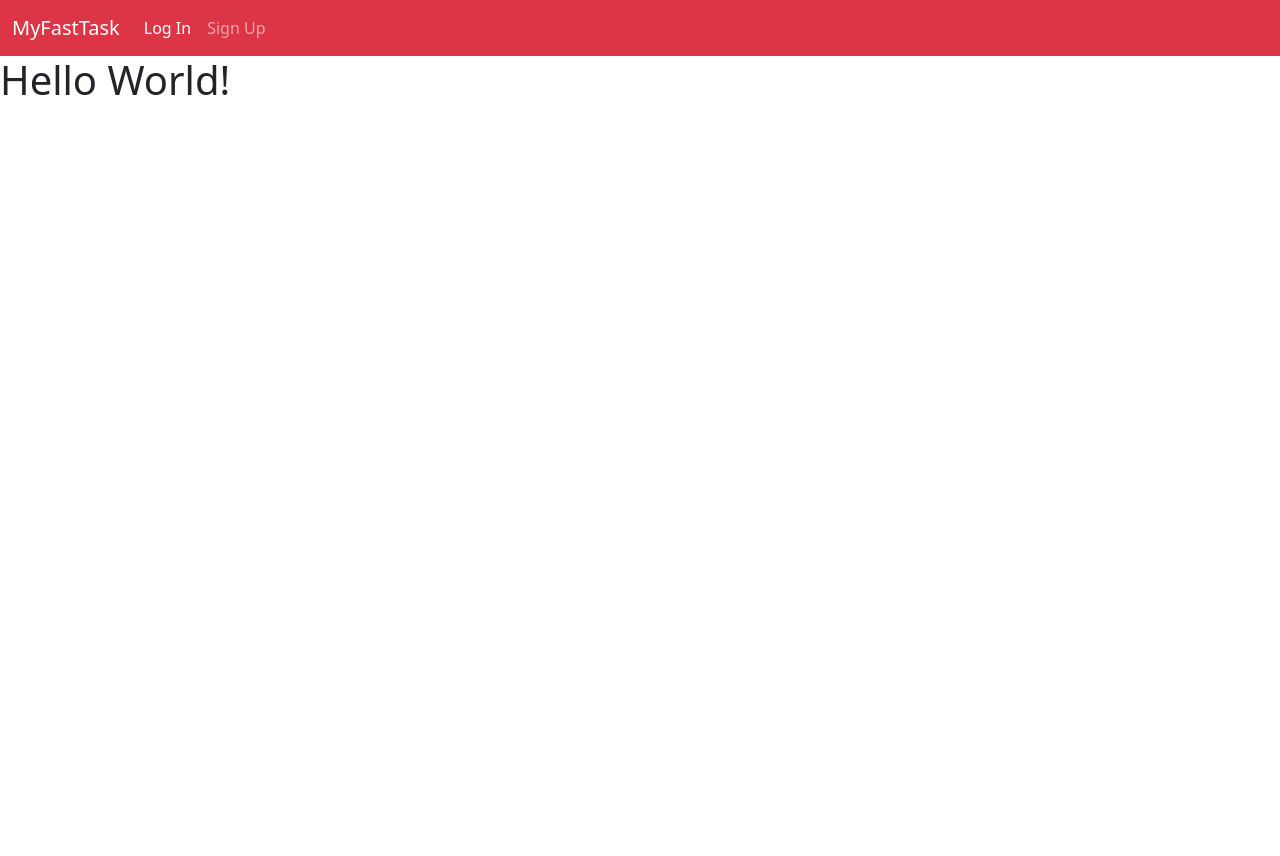
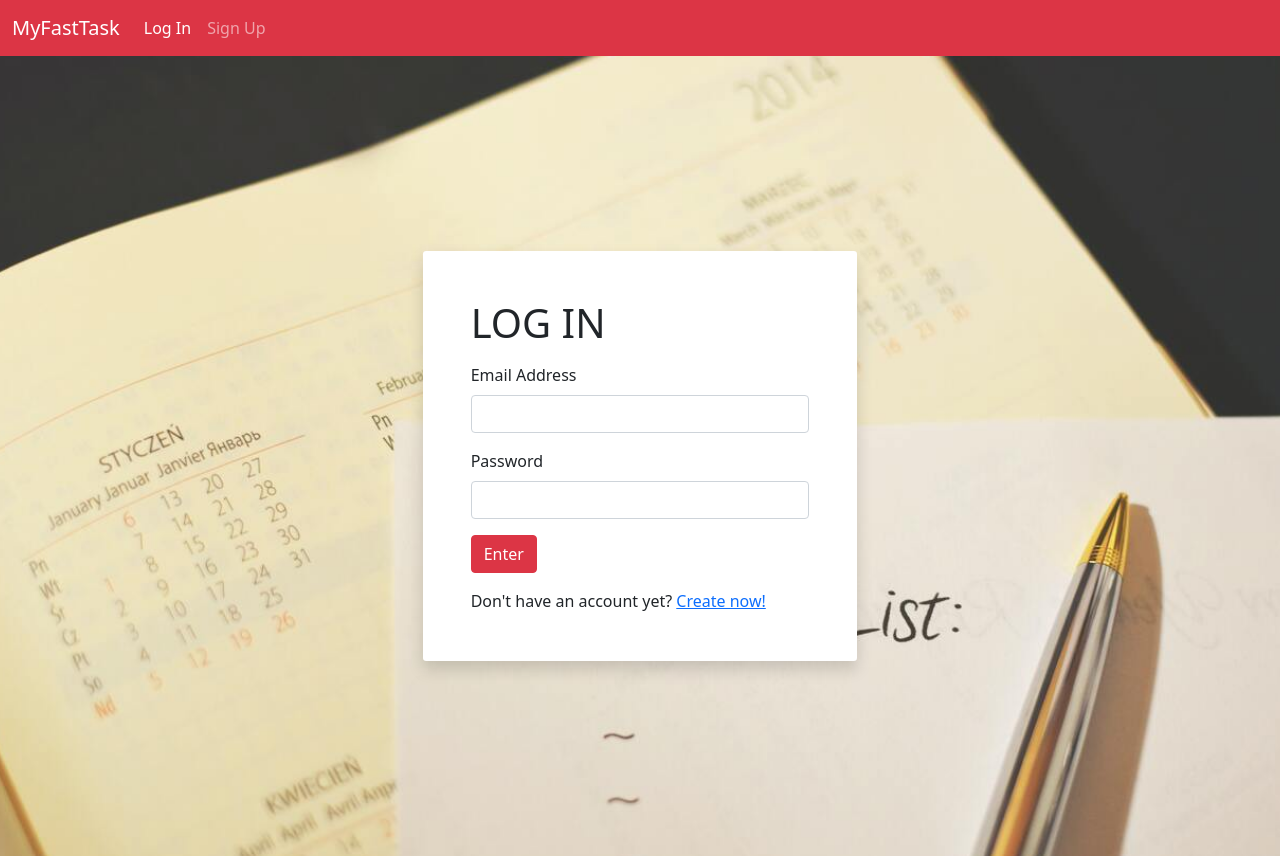
Before and after one commit to SGS-J/MyFastTask-Frontend, a React (Create React App) app: page /login in a window 1280 px wide. Before the commit the page ends 800 px from the top, so only its background shows below. Built offline with nearby package versions, Linux system fonts and the light colour scheme; no server answers.

Commit message:
Change router ordering

```diff
--- a/src/App.js
+++ b/src/App.js
@@ -31,7 +31,7 @@
     <>
       <Navigation userLogged={userLogged} submitUser={submitUser} />
       <Routes>
-        <Route path="/" element={<HomePage />}>
+        <Route path="/" element={<HomePage />} />
         <Route
           path="user/:user"
           element={!userLogged && <Navigate replace to="/login" />}
@@ -60,7 +60,6 @@
             )
           }
         />
-        </Route>
       </Routes>
     </>
   );
```
Lines whose indentation alone changed are shown as unchanged.
